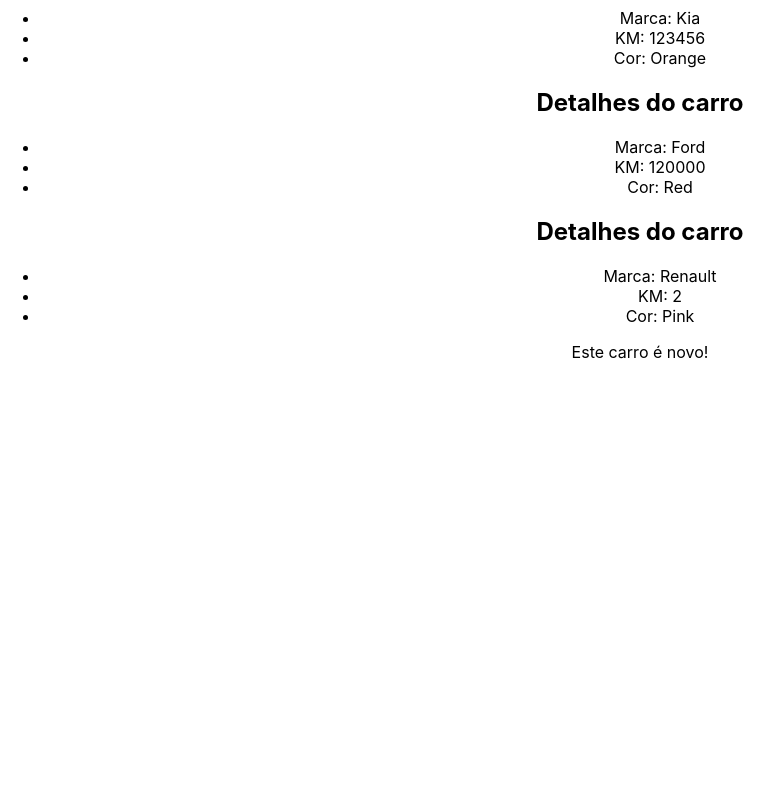
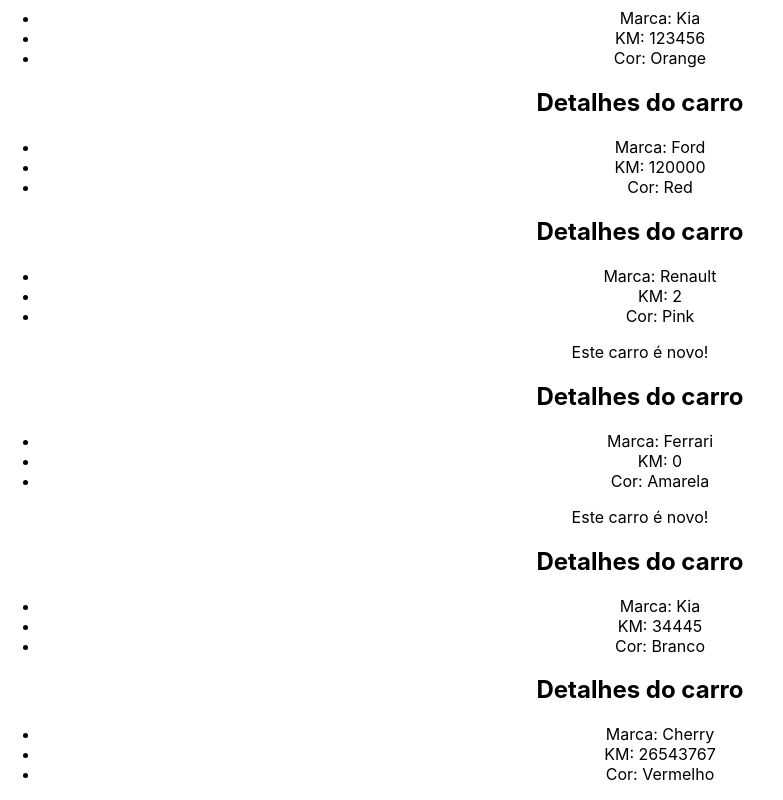
Before and after one commit to studiesofdan/mb-react-zero-a-maestria, a React (Create React App) app in the folder avancando-em-react/: page / in a window 1280 px wide. Shown: the part 2264-3064 px from the top of the page, without its empty margins (0-783 px from the left). Before the commit the page ends 2642 px from the top, so only its background shows below. Built offline with nearby package versions, Linux system fonts and the light colour scheme.

Commit message:
(RZM) Avançando em react: Renderização de lista em componente

```diff
--- a/avancando-em-react/src/App.js
+++ b/avancando-em-react/src/App.js
@@ -15,6 +15,12 @@ import CarDetails from './components/CarDetails';
 function App() {
   const name = "Taylor Swift"
   const [userName] = useState("Taylor Swift");
+
+  const cars = [
+    { id: 1, brand: "Ferrari", color: "Amarela", newCar: true, km: 0 },
+    { id: 2, brand: "Kia", color: "Branco", newCar: false, km: 34445 },
+    { id: 3, brand: "Cherry", color: "Vermelho", newCar: false, km: 26543767 },
+  ]
 
   return (
     <div className="App">
@@ -41,6 +47,15 @@ function App() {
       <CarDetails brand="Kia" km={123456} color="Orange" newCar={false} />
       <CarDetails brand="Ford" km={120000} color="Red" newCar={false} />
       <CarDetails brand="Renault" km={2} color="Pink" newCar={true} />
+
+      {cars.map((car) => (
+        <CarDetails
+          brand={car.brand}
+          color={car.color}
+          newCar={car.newCar}
+          km={car.km}
+        />
+      ))}
     </div>
   );
 }
```
